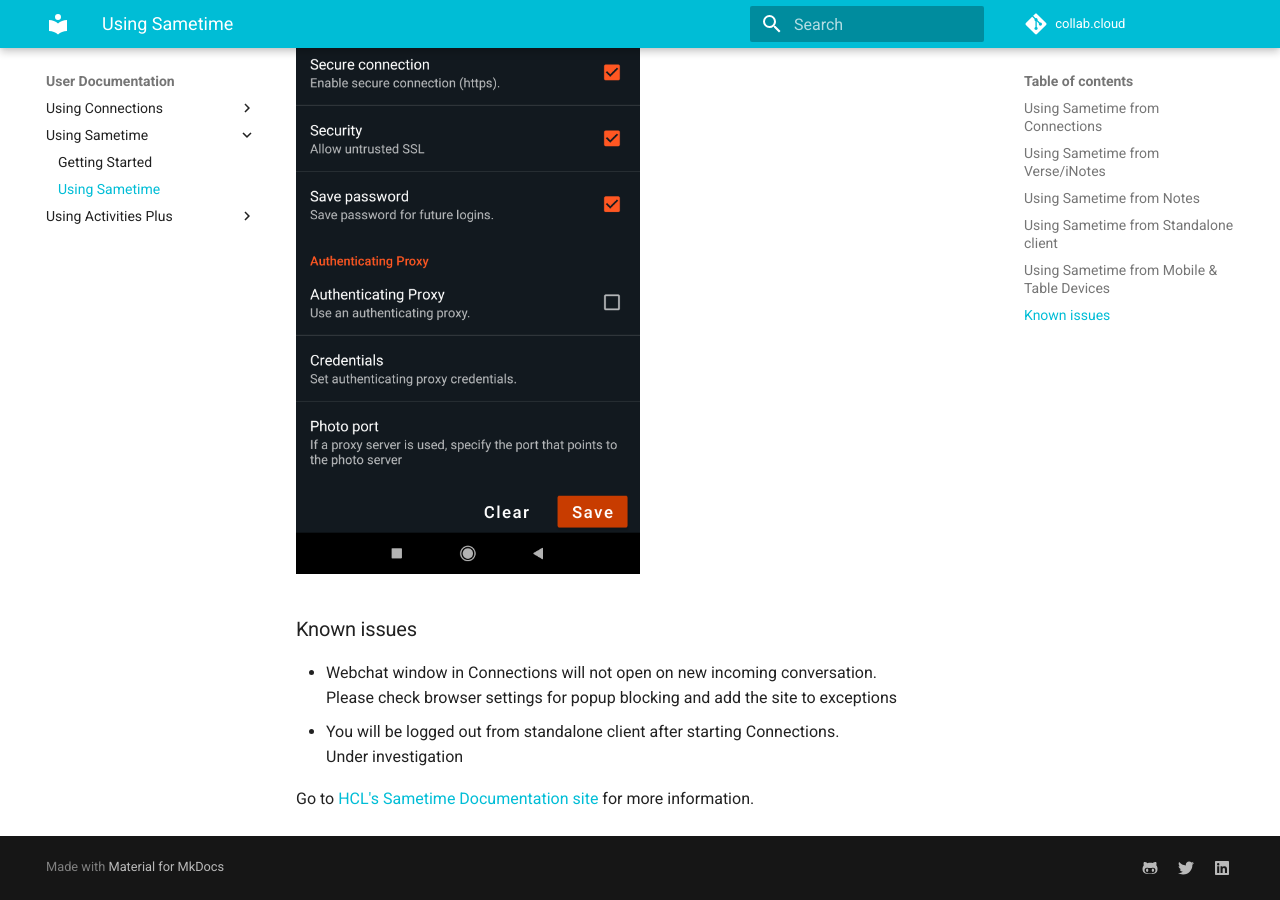
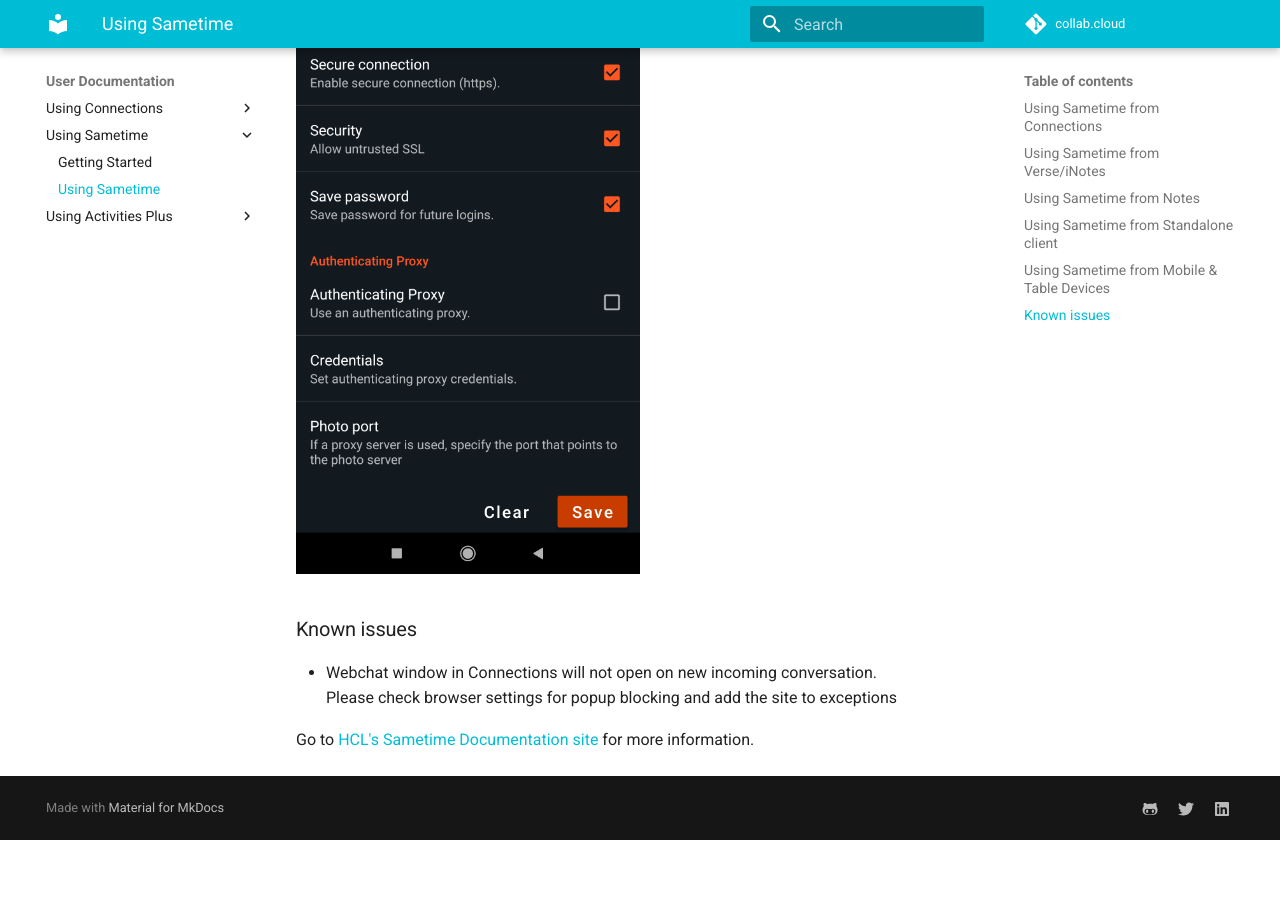
Before and after one commit to collabdotcloud/docs.collab.cloud, an MkDocs documentation site: the page built from docs/users/using-sametime.md, in a window 1280 px wide and 900 px high, scrolled down 4774 px. Built offline with MkDocs 1.6.1 and Material for MkDocs 9.7.7, drawn with Linux system fonts in a browser that asks for light colours; after the commit the page ends 5614 px from its top, so only the background shows below that.

Commit message:
Sametime Issues updated

```diff
--- a/docs/users/using-sametime.md
+++ b/docs/users/using-sametime.md
@@ -77,8 +77,5 @@
 
 * Webchat window in Connections will not open on new incoming conversation.<br />
 Please check browser settings for popup blocking and add the site to exceptions
-* You will be logged out from standalone client after starting Connections.<br />
-Under investigation
-
 
 Go to [HCL's Sametime Documentation site](https://help.hcltechsw.com/sametime/sametime_welcome.html) for more information.
```
